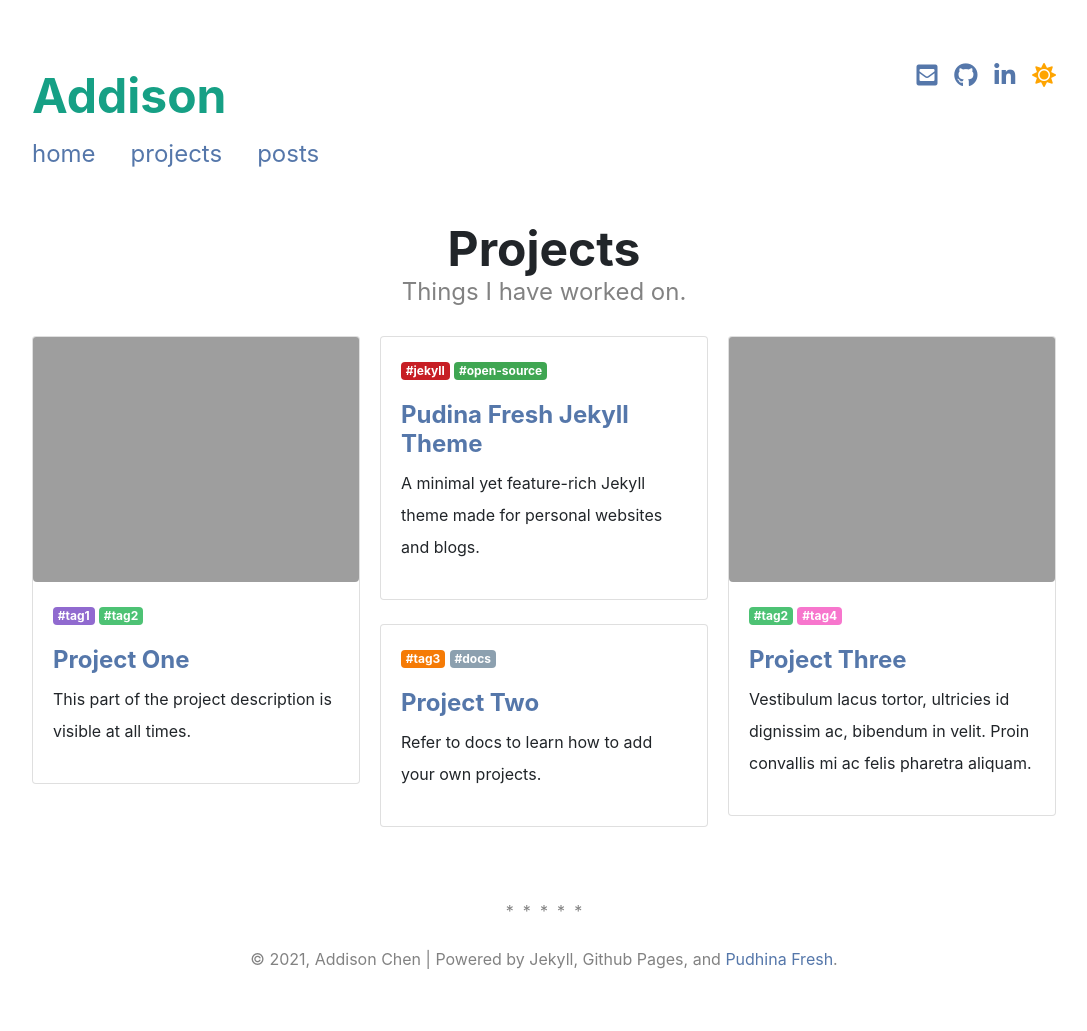
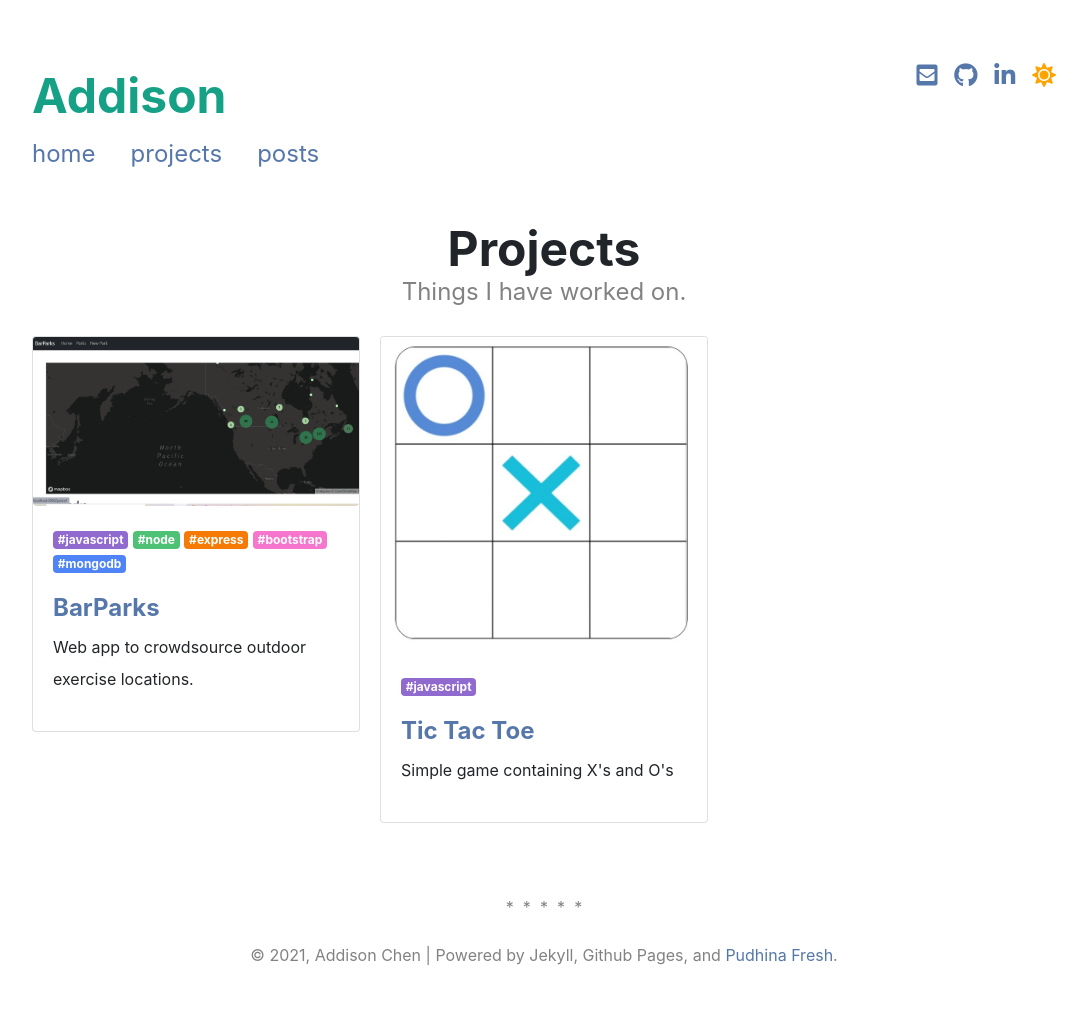
Before and after one commit to addison-ch/addison-ch.github.io, a Jekyll site: the page built from pages/projects.html, in a window 1280 px wide. Shown: the whole page, without its empty margins (96-1183 px from the left). Built offline with Jekyll 4.4.1, drawn with Linux system fonts in a browser that asks for light colours; nearby versions of some CDN libraries; a style sheet for code colours, icons or effects is not loaded.

Commit message:
add two projects

```diff
--- a/_data/projects.yml
+++ b/_data/projects.yml
@@ -1,45 +1,23 @@
-- name: Project One # Project name, also used as heading
+- name: BarParks # Project name, also used as heading
   id: p1 # Project id, must be unique amongst the projects
-  img_src: /assets/img/connectpie-page.png # Optional image
-  description_less: This part of the project description is visible at all times. # Description shown at all times, text only
+  img_src: /assets/img/barparks.png # Optional image
+  description_less: Web app to crowdsource outdoor exercise locations. # Description shown at all times, text only
   description_more: > # Description shown only when the project card is expanded, HTML only
     <p>This part is only seen when you click on the project card.</p>
   action_buttons: > # Action buttons for project, HTML only
-    <a href="#" target="_blank" class="btn btn-dark mb-1"><i class="fas fa-code-branch"></i> &nbsp Repository</a>
-    <a href="#" target="_blank" class="btn btn-dark mb-1"><i class="fas fa-align-right"></i> &nbsp Blog Post</a>
-  tags: [tag1, tag2] # A list of tags
+    <a href="#" target="https://github.com/addison-ch/BarParks" class="btn btn-dark mb-1"><i class="fas fa-code-branch"></i> &nbsp Repository</a>
 
-- name: Pudina Fresh Jekyll Theme
-  id: pf
-  img_src:
-  description_less: A minimal yet feature-rich Jekyll theme made for personal websites and blogs.
-  description_more: >
-    <p>This site uses Pudhina Fresh theme.</p>
-  action_buttons: >
-    <a href="https://github.com/ritijjain/pudhina-fresh" target="_blank" class="btn btn-dark mb-1"><i class="fas fa-code-branch"></i> &nbsp Repository</a>
-    <a href="https://ritijjain.com/2020/09/12/pudhina-fresh.html" target="_blank" class="btn btn-dark mb-1"><i class="fas fa-align-right"></i> &nbsp Blog Post</a>
-  tags: [jekyll, open-source]
+  tags: [javascript, node, express, bootstrap, mongodb] # A list of tags
 
-- name: Project Two
-  id: p2
-  img_src:
-  description_less: Refer to docs to learn how to add your own projects.
+
+- name: Tic Tac Toe
+  id: p3
+  img_src: /assets/img/tictactoe.jpeg
+  description_less: Simple game containing X's and O's
   description_more: >
     <p>Lorem ipsum dolor sit amet, consectetur adipiscing elit.</p>
   action_buttons: >
     <a href="#" target="_blank" class="btn btn-dark mb-1"><i class="fas fa-link"></i> &nbsp View Project</a>
-    <a href="#" target="_blank" class="btn btn-dark mb-1"><i class="fas fa-code-branch"></i> &nbsp Repository</a>
-    <a href="#" target="_blank" class="btn btn-dark mb-1"><i class="fas fa-align-right"></i> &nbsp Blog Post</a>
-  tags: [tag3, docs]
+    <a href="https://github.com/addison-ch/tic-tac-toe" target="_blank" class="btn btn-dark mb-1"><i class="fas fa-code-branch"></i> &nbsp Repository</a>
 
-- name: Project Three
-  id: p3
-  img_src: /assets/img/weatherpie-page.png
-  description_less: Vestibulum lacus tortor, ultricies id dignissim ac, bibendum in velit. Proin convallis mi ac felis pharetra aliquam.
-  description_more: >
-    <p>Lorem ipsum dolor sit amet, consectetur adipiscing elit.</p>
-  action_buttons: >
-    <a href="#" target="_blank" class="btn btn-dark mb-1"><i class="fas fa-link"></i> &nbsp View Project</a>
-    <a href="#" target="_blank" class="btn btn-dark mb-1"><i class="fas fa-code-branch"></i> &nbsp Repository</a>
-    <a href="#" target="_blank" class="btn btn-dark mb-1"><i class="fas fa-align-right"></i> &nbsp Blog Post</a>
-  tags: [tag2, tag4]
+  tags: [javascript]
--- /dev/null
+++ b/pages/tags/javascript.html
@@ -0,0 +1,7 @@
+---
+title: "Tag: javascript" # This is the page title, could be anything of your choosing
+subtitle: "Posts and projects filtered by tag: javascript." # This is the page subtitle, could be anything of your choosing
+permalink: /tags/javascript # This is the page permalink, this should be exactly in this format: /tags/<tag name>
+tag: javascript # Tag name should be consistent across tag page, posts, and projects
+tag_style: rgba( 144, 106, 207, 100%) # Tag background color, recommended to use RGBA value
+---
```
Also changed, not shown: _posts/2022-01-03-beginning.md (+2 -2 lines), pages/tags/bootsrap.html (added, +7 -0 lines), pages/tags/express.html (added, +7 -0 lines), pages/tags/mongodb.html (added, +7 -0 lines), pages/tags/node.html (added, +7 -0 lines), pages/tags/tag1.html (deleted, +0 -7 lines), pages/tags/tag2.html (deleted, +0 -7 lines), pages/tags/tag3.html (deleted, +0 -7 lines), pages/tags/tag4.html (deleted, +0 -7 lines), pages/tags/tag5.html (deleted, +0 -7 lines), Gemfile.lock, assets/img/392012.jpg (added), assets/img/barparks.png (added), assets/img/tictactoe.jpeg (added).
